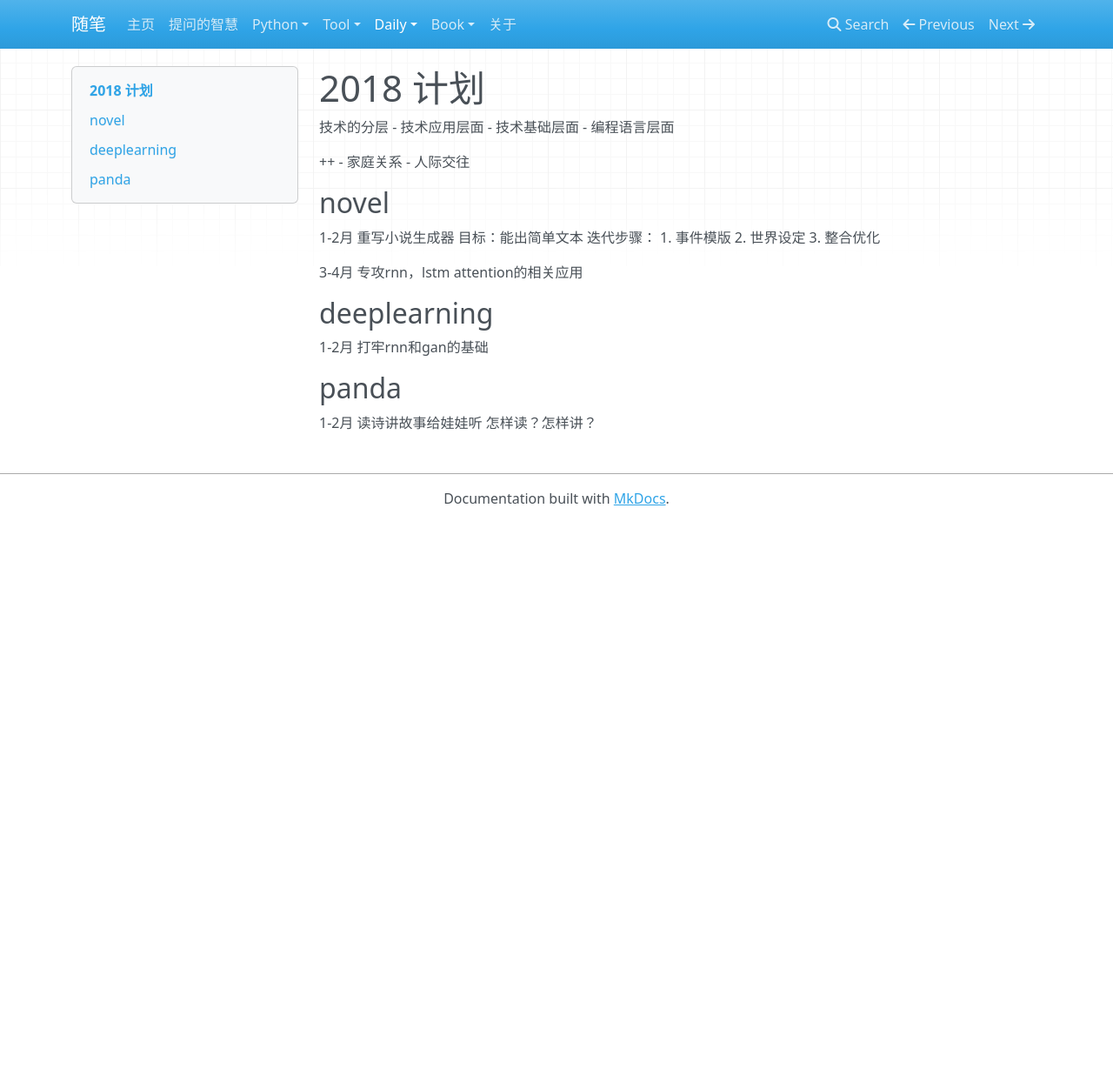
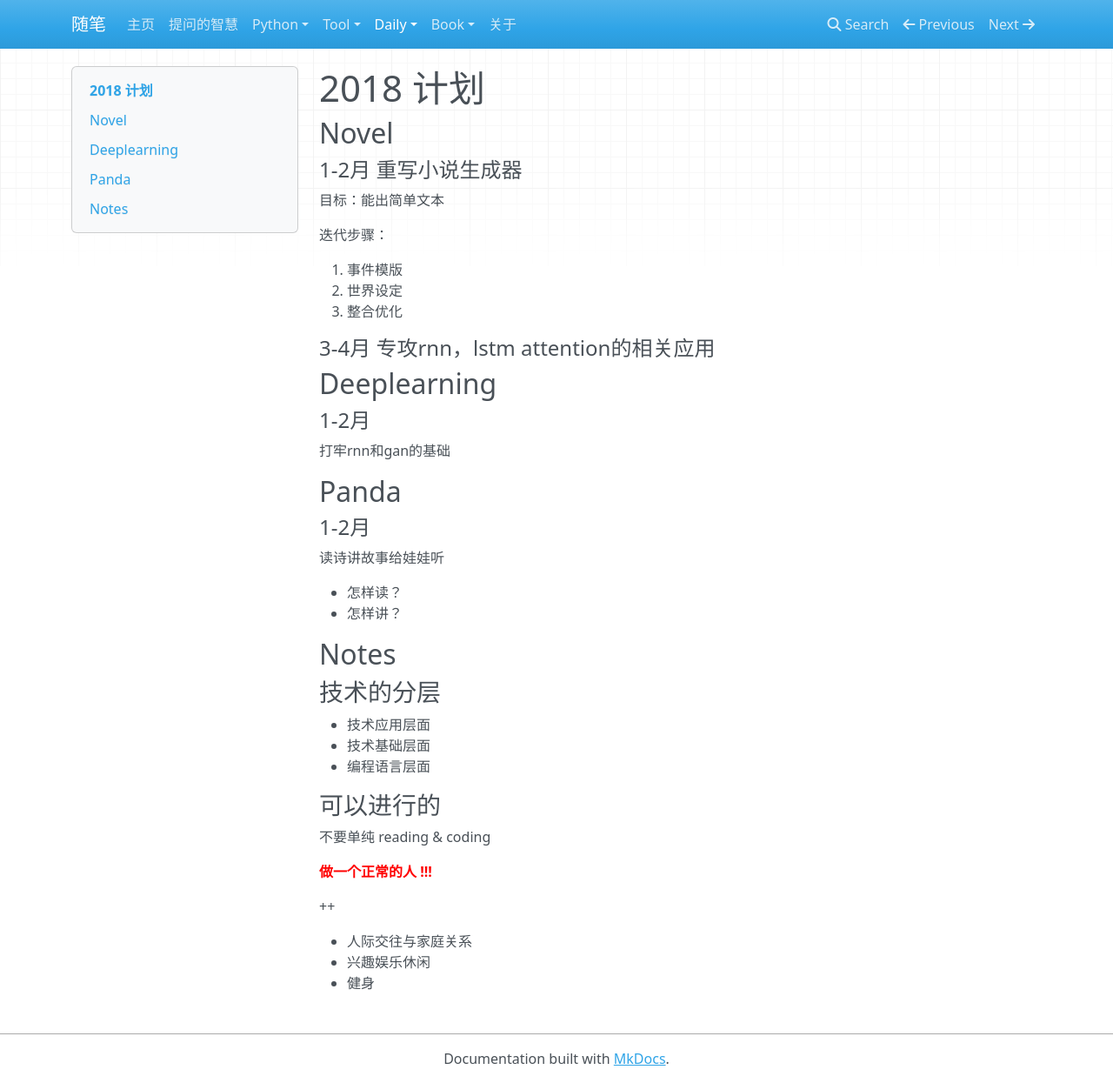
Before and after one commit to East196/notebook, an MkDocs documentation site: the page built from docs/daily/plan2018.md, in a window 1280 px wide and 1245 px high. Shown: the whole window at 87% size. Built offline with MkDocs 1.6.1, drawn with Linux system fonts in a browser that asks for light colours; nearby versions of some CDN libraries; old or Windows-style settings are respelled for this version of MkDocs.

Commit message:
+ 极简主义 解决问题最简单的方法

```diff
--- a/docs/daily/plan2018.md
+++ b/docs/daily/plan2018.md
@@ -1,34 +1,52 @@
 # 2018 计划
 
-技术的分层
+
+
+## Novel
+
+#### 1-2月 重写小说生成器
+
+目标：能出简单文本
+
+迭代步骤：
+
+1. 事件模版
+2. 世界设定
+3. 整合优化
+
+#### 3-4月 专攻rnn，lstm attention的相关应用
+
+
+## Deeplearning
+
+#### 1-2月
+
+打牢rnn和gan的基础
+
+## Panda
+
+#### 1-2月
+
+读诗讲故事给娃娃听
+
+- 怎样读？
+- 怎样讲？
+
+## Notes
+
+### 技术的分层
+
 - 技术应用层面
 - 技术基础层面
 - 编程语言层面
 
+### 可以进行的
+不要单纯 reading & coding
+
+<b style="color:red">做一个正常的人 !!!</b>
+
 ++
-- 家庭关系
-- 人际交往
 
-## novel
-
-1-2月 重写小说生成器
-目标：能出简单文本
-迭代步骤：
-1. 事件模版
-2. 世界设定
-3. 整合优化
-
-3-4月
-专攻rnn，lstm attention的相关应用
-
-
-## deeplearning
-
-1-2月
-打牢rnn和gan的基础
-
-## panda
-
-1-2月
-读诗讲故事给娃娃听
-怎样读？怎样讲？
+- 人际交往与家庭关系
+- 兴趣娱乐休闲
+- 健身
--- a/mkdocs.yml
+++ b/mkdocs.yml
@@ -18,5 +18,7 @@
 - Book:
   - 如何阅读一本书: "book/how_to_read_a_book.md"
   - 复盘: "book/fupan.md"
+  - 极简主义: "book/极简主义.md"
+  - 解决问题最简单的方法: "book/解决问题最简单的方法.md"
 - 关于: "about.md"
 #theme: readthedocs
```
Also changed, not shown: docs/book/极简主义.md (added, +3 -0 lines), docs/book/解决问题最简单的方法.md (added, +2 -0 lines), docs/db/mysql.md (+6 -0 lines), docs/python/tensorflow.md (+1 -0 lines), docs/python/virtualenv.md (+2 -0 lines), docs/web/nodejs.md (+29 -11 lines), docs/assets/极简主义.png (added), docs/assets/解决问题最简单的方法.png (added).
